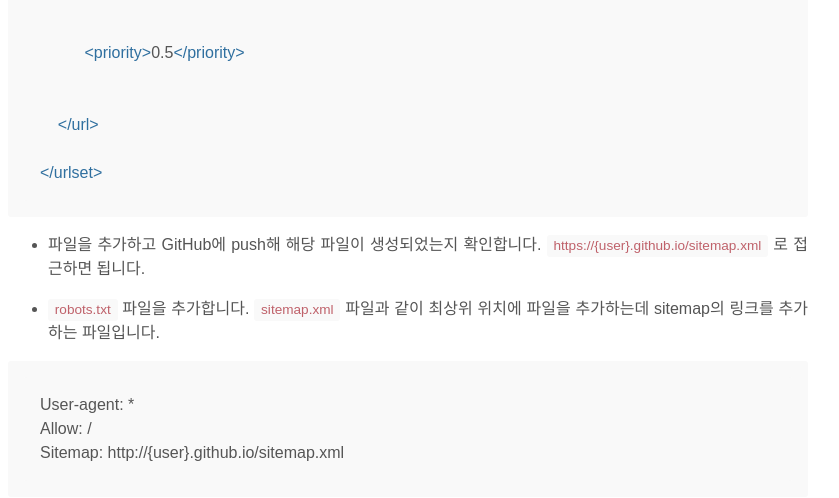
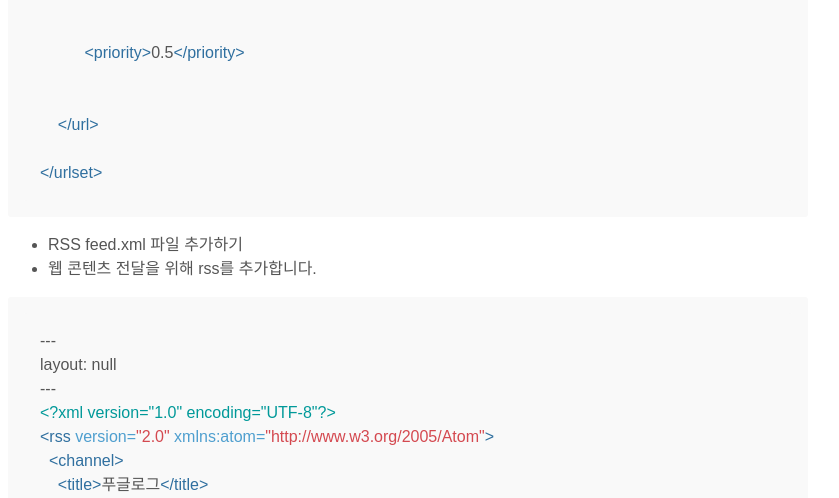
Before and after one commit to suhyunsim/suhyunsim.github.io, a Jekyll site: the page built from _posts/2021-02-04-blog-making.md, in a window 1280 px wide and 1400 px high, scrolled down 12203 px. Shown: the top 498 px of the window, without its empty margins (232-1071 px from the left). Built offline with Jekyll 4.4.1, drawn with Linux system fonts in a browser that asks for light colours; comment, search, counter and statistics services are not loaded; some of the changed text lies outside the part shown.

Commit message:
docs: 포스트 내용 추가

````diff
--- a/_posts/2021-02-04-blog-making.md
+++ b/_posts/2021-02-04-blog-making.md
@@ -244,7 +244,45 @@ layout: null
 </urlset>
 ```
 
-- 파일을 추가하고 GitHub에 push해 해당 파일이 생성되었는지 확인합니다. `https://{user}.github.io/sitemap.xml` 로 접근하면 됩니다.
+- RSS feed.xml 파일 추가하기
+- 웹 콘텐츠 전달을 위해 rss를 추가합니다.
+
+```xml
+---
+layout: null
+---
+<?xml version="1.0" encoding="UTF-8"?>
+<rss version="2.0" xmlns:atom="http://www.w3.org/2005/Atom">
+  <channel>
+    <title>{{ site.title | xml_escape }}</title>
+    <description>{{ site.description | xml_escape }}</description>
+    <link>{{ site.url }}{{ site.baseurl }}/</link>
+    <atom:link href="{{ "/feed.xml" | prepend: site.baseurl | prepend: site.url }}" rel="self" type="application/rss+xml"/>
+    <pubDate>{{ site.time | date_to_rfc822 }}</pubDate>
+    <lastBuildDate>{{ site.time | date_to_rfc822 }}</lastBuildDate>
+    <generator>Jekyll v{{ jekyll.version }}</generator>
+    {% for post in site.posts limit:30 %}
+      <item>
+        <title>{{ post.title | xml_escape }}</title>
+        <description>{{ post.content | xml_escape }}</description>
+        <pubDate>{{ post.date | date_to_rfc822 }}</pubDate>
+        <link>{{ post.url | prepend: site.baseurl | prepend: site.url }}</link>
+        <guid isPermaLink="true">{{ post.url | prepend: site.baseurl | prepend: site.url }}</guid>
+        {% for tag in post.tags %}
+        <category>{{ tag | xml_escape }}</category>
+        {% endfor %}
+        {% for cat in post.categories %}
+        <category>{{ cat | xml_escape }}</category>
+        {% endfor %}
+      </item>
+    {% endfor %}
+  </channel>
+</rss>
+```
+
+- 파일을 추가하고 GitHub에 push해 해당 파일이 생성되었는지 확인합니다.
+    - `https://{user}.github.io/sitemap.xml` 로 접근하면 됩니다.
+    - `https://{user}.github.io/feed.xml` 로 접근하면 됩니다.
 
 - `robots.txt` 파일을 추가합니다. `sitemap.xml` 파일과 같이 최상위 위치에 파일을 추가하는데 sitemap의 링크를 추가하는 파일입니다.
 
````
